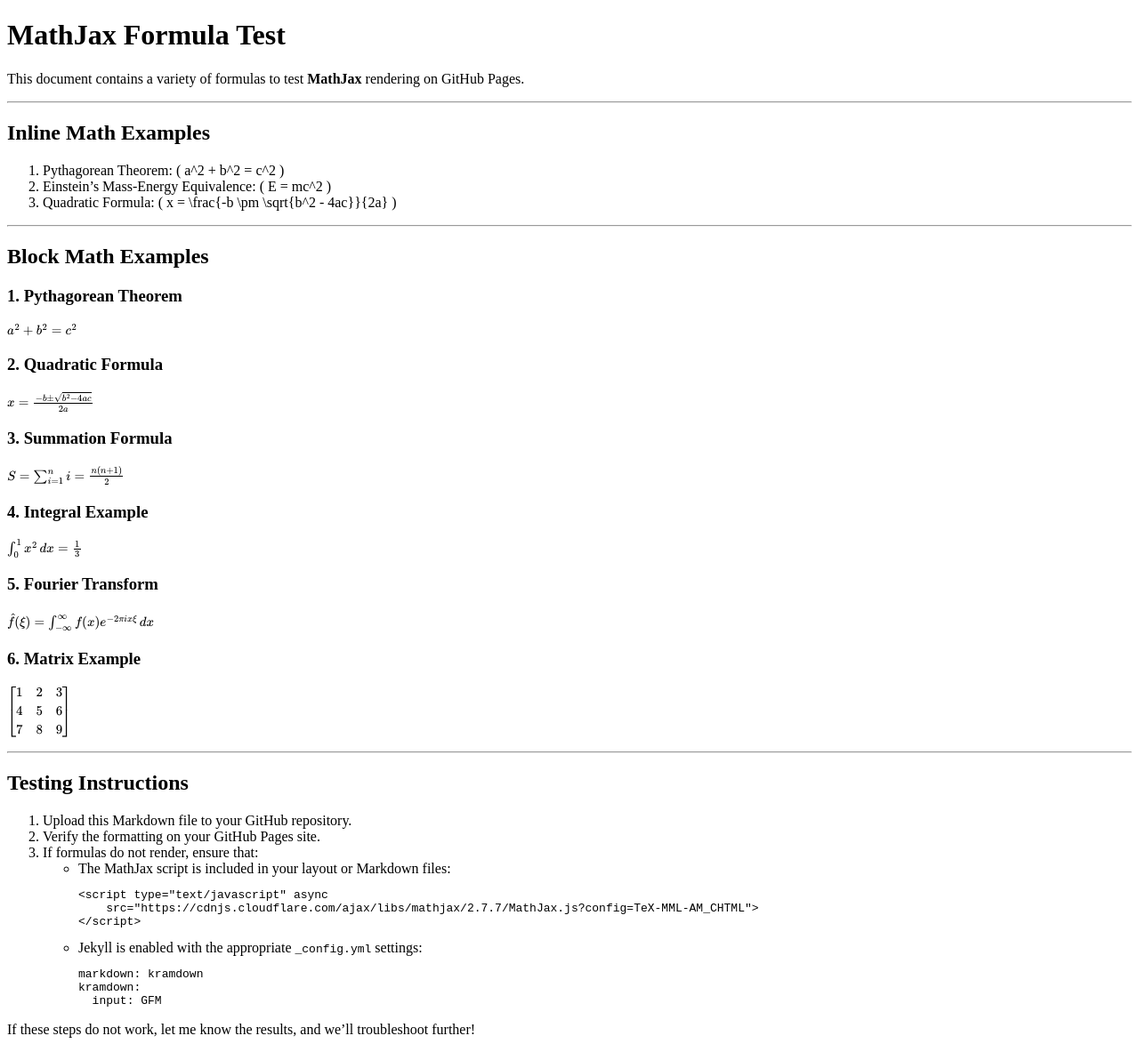
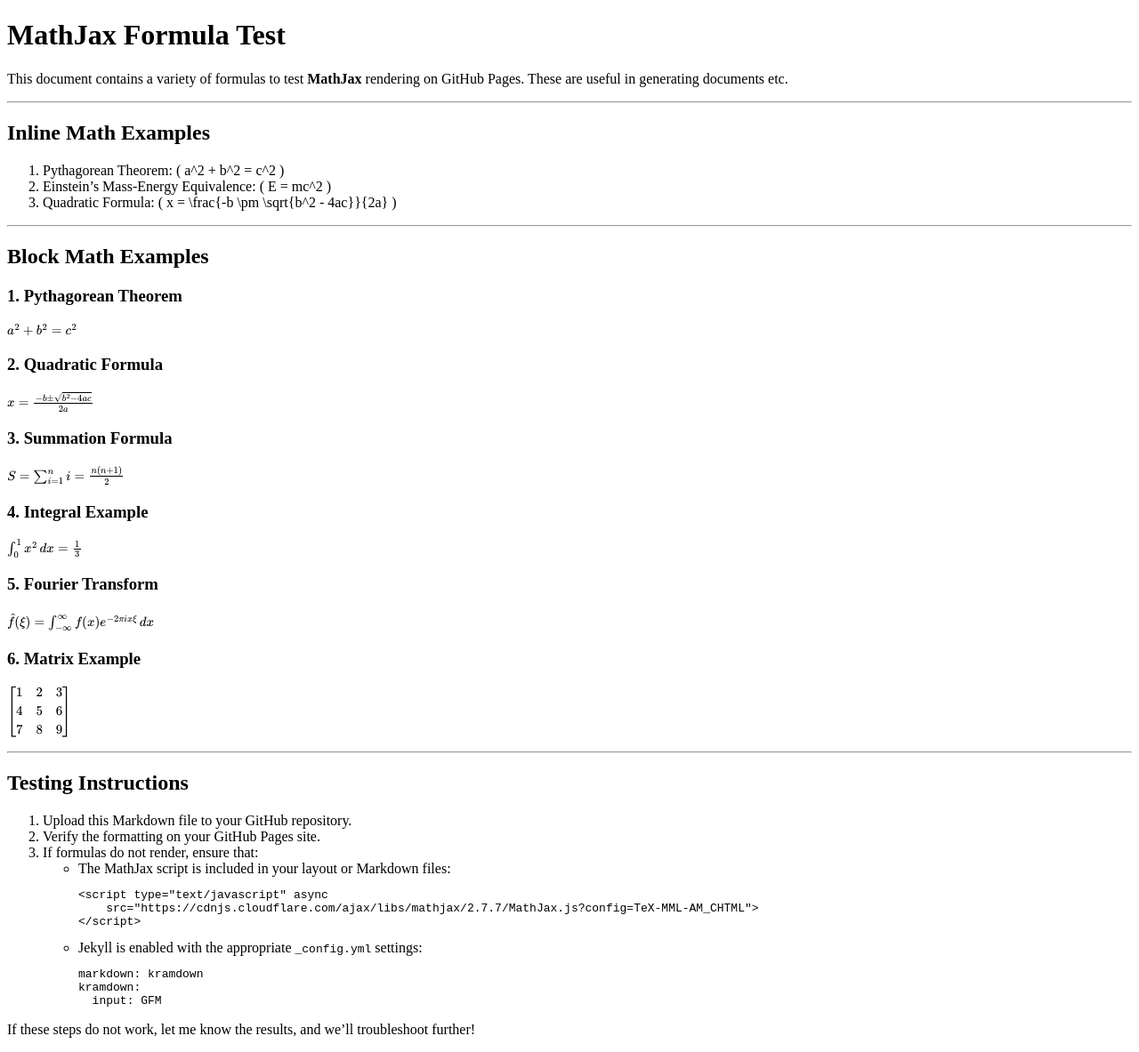
Before and after one commit to CHI-CityTech/QuantumMusic, a Jekyll site: the page built from MathJaxTest.md, in a window 1280 px wide. Shown: the whole page at 89% size. Built offline with Jekyll 4.4.1, drawn with Linux system fonts in a browser that asks for light colours; our own code applies the rules of GitHub Pages for plain Markdown files; formulas are drawn with MathJax 3.

Commit message:
Update MathJaxTest.md

```diff
--- a/MathJaxTest.md
+++ b/MathJaxTest.md
@@ -1,6 +1,6 @@
 # MathJax Formula Test
 
-This document contains a variety of formulas to test **MathJax** rendering on GitHub Pages.
+This document contains a variety of formulas to test **MathJax** rendering on GitHub Pages.  These are useful in generating documents etc.
 
 ---
 
```
